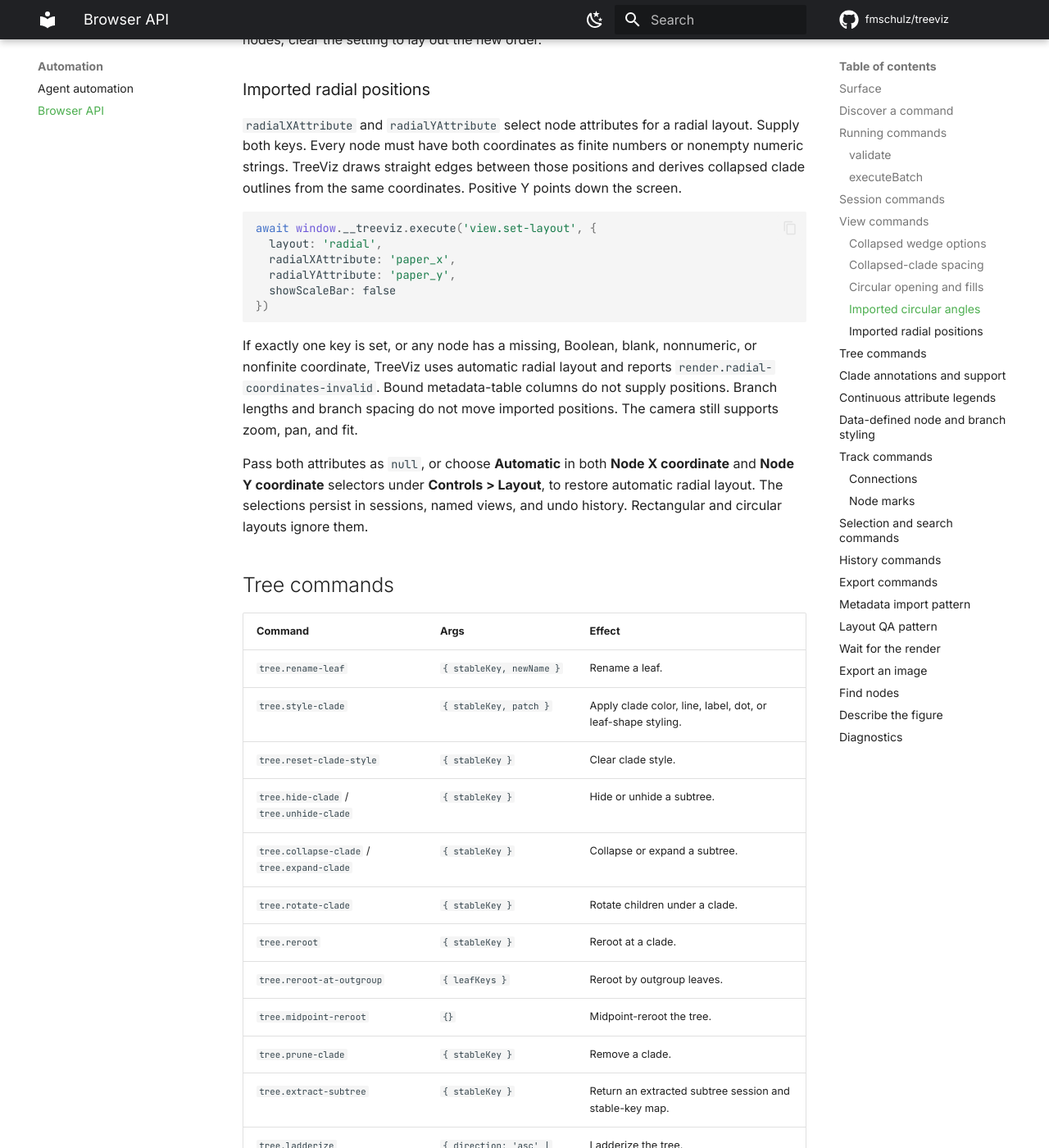
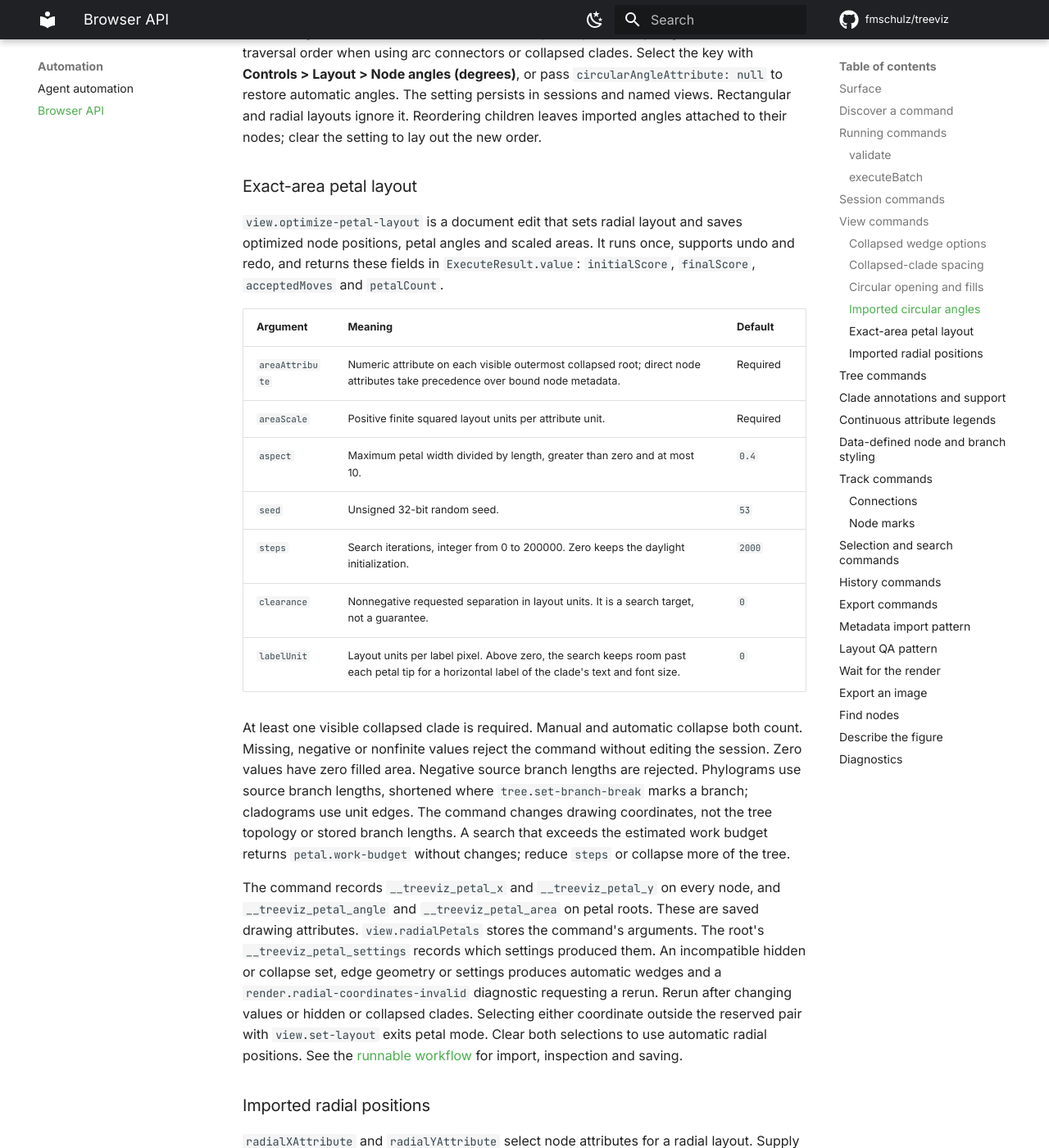
Before and after one commit to fmschulz/treeviz, an MkDocs documentation site: the page built from docs/API.md, in a window 1280 px wide and 1400 px high, scrolled down 12459 px. Shown: the whole window at 82% size. Built offline with MkDocs 1.6.1 and Material for MkDocs 9.7.7, drawn with Linux system fonts in a browser that asks for light colours; comment, search, counter and statistics services are not loaded; some of the changed text lies outside the part shown.

Commit message:
docs(petals): add exact-area petal layout guide
Copy the petal-layout documentation from treeviz-dev, where it shipped
with TreeViz 0.8.3 and is live at treeviz.newlineages.com:
- new how-to page and skill reference for view.optimize-petal-layout
- API reference: the petal command, tree.set-branch-break, petal legend
  markers, wedge outline and hatch, display label faces, horizontal
  wedge labels and SVG embedFonts
- nav entry and skill pointers to the new pages

Dev-only material (the bundled local app and development pages) stays
out of the public repo.

```diff
--- a/docs/API.md
+++ b/docs/API.md
@@ -219,6 +219,9 @@ instead of loading a single leaf named `#NEXUS`.
 
 ## View commands
 
+For exact-area collapsed petals, use `view.optimize-petal-layout` as described
+in [Optimize radial petals](how-to/petal-layout.md).
+
 | Command                               | Args                                                                                                       | Effect                                                                         |
 | ------------------------------------- | ---------------------------------------------------------------------------------------------------------- | ------------------------------------------------------------------------------ |
 | `view.pan`                            | `{ dx, dy }`                                                                                               | Pan the camera.                                                                |
@@ -282,7 +285,10 @@ fill reads; `null` clears it. `fillOpacity` (0 to 1) sets the translucency of th
 
 `labelDeclutter` pushes crowded wedge labels outward on leader lines instead of
 seating them at the wedge tip. `labelOrientation` reads them along the incoming
-branch (`branch`) or outward from the center (`bearing`).
+branch (`branch`), outward from the center (`bearing`), or horizontally
+(`horizontal`). With `horizontal` and `labelDeclutter` together, the labels get
+no leader lines: all horizontal labels are seated together, each against its
+own wedge.
 
 `lengthMode` sets the length of a width-sized radial wedge: `footprint`
 (default) or `max-path`, the longest summed root-to-tip path in the clade.
@@ -388,6 +394,43 @@ in sessions and named views. Rectangular and radial layouts ignore it.
 Reordering children leaves imported angles attached to their nodes; clear the
 setting to lay out the new order.
 
+### Exact-area petal layout
+
+`view.optimize-petal-layout` is a document edit that sets radial layout and
+saves optimized node positions, petal angles and scaled areas. It runs once,
+supports undo and redo, and returns these fields in `ExecuteResult.value`:
+`initialScore`, `finalScore`, `acceptedMoves` and `petalCount`.
+
+| Argument | Meaning | Default |
+| --- | --- | --- |
+| `areaAttribute` | Numeric attribute on each visible outermost collapsed root; direct node attributes take precedence over bound node metadata. | Required |
+| `areaScale` | Positive finite squared layout units per attribute unit. | Required |
+| `aspect` | Maximum petal width divided by length, greater than zero and at most 10. | `0.4` |
+| `seed` | Unsigned 32-bit random seed. | `53` |
+| `steps` | Search iterations, integer from 0 to 200000. Zero keeps the daylight initialization. | `2000` |
+| `clearance` | Nonnegative requested separation in layout units. It is a search target, not a guarantee. | `0` |
+| `labelUnit` | Layout units per label pixel. Above zero, the search keeps room past each petal tip for a horizontal label of the clade's text and font size. | `0` |
+
+At least one visible collapsed clade is required. Manual and automatic
+collapse both count. Missing, negative or nonfinite values reject the command
+without editing the session. Zero values have zero filled area. Negative
+source branch lengths are rejected. Phylograms use source branch lengths,
+shortened where `tree.set-branch-break` marks a branch; cladograms use unit edges. The command changes drawing coordinates, not the
+tree topology or stored branch lengths. A search that exceeds the estimated
+work budget returns `petal.work-budget` without changes; reduce `steps` or
+collapse more of the tree.
+
+The command records `__treeviz_petal_x` and `__treeviz_petal_y` on every node,
+and `__treeviz_petal_angle` and `__treeviz_petal_area` on petal roots. These are
+saved drawing attributes. `view.radialPetals` stores the command's arguments.
+The root's `__treeviz_petal_settings` records which settings produced them.
+An incompatible hidden or collapse set, edge geometry or settings produces automatic
+wedges and a `render.radial-coordinates-invalid` diagnostic requesting a rerun.
+Rerun after changing values or hidden or collapsed clades. Selecting either
+coordinate outside the reserved pair with `view.set-layout` exits petal mode.
+Clear both selections to use automatic radial positions. See the
+[runnable workflow](how-to/petal-layout.md) for import, inspection and saving.
+
 ### Imported radial positions
 
 `radialXAttribute` and `radialYAttribute` select node attributes for a
@@ -421,6 +464,7 @@ views, and undo history. Rectangular and circular layouts ignore them.
 | Command                                     | Args                             | Effect                                                      |
 | ------------------------------------------- | -------------------------------- | ----------------------------------------------------------- |
 | `tree.rename-leaf`                          | `{ stableKey, newName }`         | Rename a leaf.                                              |
+| `tree.set-branch-break`                     | `{ stableKey, fraction }`        | Draw the branch above a node at `fraction` (above 0, below 1) of its length in radial layout, with a break mark. `null` removes the break. The stored length does not change. |
 | `tree.style-clade`                          | `{ stableKey, patch }`           | Apply clade color, line, label, dot, or leaf-shape styling. |
 | `tree.reset-clade-style`                    | `{ stableKey }`                  | Clear clade style.                                          |
 | `tree.hide-clade` / `tree.unhide-clade`     | `{ stableKey }`                  | Hide or unhide a subtree.                                   |
@@ -452,12 +496,21 @@ returns `{ session, keyMap }`; `keyMap` is a plain object (it survives JSON and
 - Clade annotations: `label`, `cladeLabelColor`, `cladeLabelBold`,
   `cladeLabelFontSize`, `cladeLabelPlacement`, `cladeLabelOffsetX`,
   `cladeLabelOffsetY`.
+- Clade annotation typography: `cladeLabelFontFamily` takes a view label face
+  or one of the display faces `Cormorant Garamond`, `Space Grotesk` and `Sora`,
+  for figure titles. Each display face ships one weight. `cladeLabelLetterSpacing`
+  adds space between letters, in em from 0 to 1.
 - Clade underlay: `cladeBackground`. `cladeLabelBackground` is still accepted
   as a legacy alias.
 - Fitted radial underlay padding: `cladeBackgroundPadding` sets nonnegative
   pixel padding before zoom for this clade only. Omitting the field keeps
   automatic padding; `undefined` in a style patch restores it.
 - Collapsed wedge fill: `wedgeFill`, read from the clade's own entry only.
+- Collapsed wedge outline: `wedgeOutline` (color) and `wedgeOutlineWidth` (pixels,
+  0 to 20) replace the branch color and width on a radial wedge's outline.
+- Collapsed wedge hatch: `wedgeHatch` is the color of diagonal hatch lines drawn
+  over a radial wedge, for a clade without data. Set `wedgeFill` for the
+  background behind the lines.
 - Two-color fills: `cladeBackgroundGradient` and `wedgeFillGradient`, each
   `{ startColor, endColor }`. Colors interpolate from the clade root toward its
   descendants. Endpoints accept `#rrggbb` and `rgba(r,g,b,a)`. These fields
@@ -558,6 +611,12 @@ positions use the selected `linear` or `sqrt` transform.
 A swatch legend accepts `shape: 'circle'` for round markers; the default
 `'square'` keeps square swatches. An entry `size` sets a positive marker
 diameter, default 10, scaled with the view zoom. Square swatches ignore it.
+`shape: 'petal'` draws each marker as a petal. With a saved petal layout,
+`size` is a value of the area attribute and the marker has the area of a figure
+petal with that value, at the figure's current scale; without one, `size` is
+the marker length in pixels at aspect 0.4. An entry `hatch` color draws hatch
+lines over that petal marker. Use it as the size key of a
+petal figure; see [the petal workflow](how-to/petal-layout.md#add-a-legend).
 
 For a loaded session whose node and branch attributes encode sequence counts:
 
@@ -633,7 +692,7 @@ must be nonnegative, and each tick must be within its own domain.
 The legend describes an encoding; it does not calculate node or branch
 attributes. Use the same transform and domain when computing those display
 values. Continuous legends are available in session JSON. TOML `[[legend]]`
-tables define swatch legends only.
+tables define swatch legends only, with `shape` `square`, `circle` or `petal`.
 
 Use `view.set-figure-legend-placement` with
 `{ sectionKey: 'custom:0', visible: false }` to hide the first custom legend
@@ -1029,6 +1088,7 @@ backend is mounted. Call `whenSettled()` first.
 | `scale`      | `1`                                             | Multiplies the natural CSS-pixel size. PNG is clamped to 16384 px a side.      |
 | `background` | theme canvas color (PNG), transparent (SVG)    | A CSS color, or `null` for a transparent image.                               |
 | `crop`       | `true`                                          | Crop to the painted content plus 16 px, as the panel does. `false`: full canvas. |
+| `embedFonts` | `false`                                         | SVG only: inline the app fonts the figure uses. PNG always embeds them.        |
 
 `width` and `height` are the PNG pixel size, or the SVG size in CSS pixels times
 `scale`. The SVG data URL is percent-encoded (`decodeURIComponent` after the
--- a/mkdocs.yml
+++ b/mkdocs.yml
@@ -87,6 +87,7 @@ nav:
       - Add metadata tracks: how-to/metadata-tracks.md
       - Style clades: how-to/style-clades.md
       - Control labels: how-to/labels.md
+      - Optimize radial petals: how-to/petal-layout.md
   - Guides:
       - Browser app: BROWSER.md
       - Python package: PYTHON.md
```
Also changed, not shown: .agents/skills/treeviz-agent/SKILL.md (+9 -2 lines), .agents/skills/treeviz-agent/references/browser-api.md (+2 -1 lines), .agents/skills/treeviz-agent/references/petal-layout.md (added, +197 -0 lines), .agents/skills/treeviz-agent/references/session-workflows.md (+4 -0 lines), docs/how-to/petal-layout.md (added, +197 -0 lines), docs/assets/petal-layout.svg (added).
